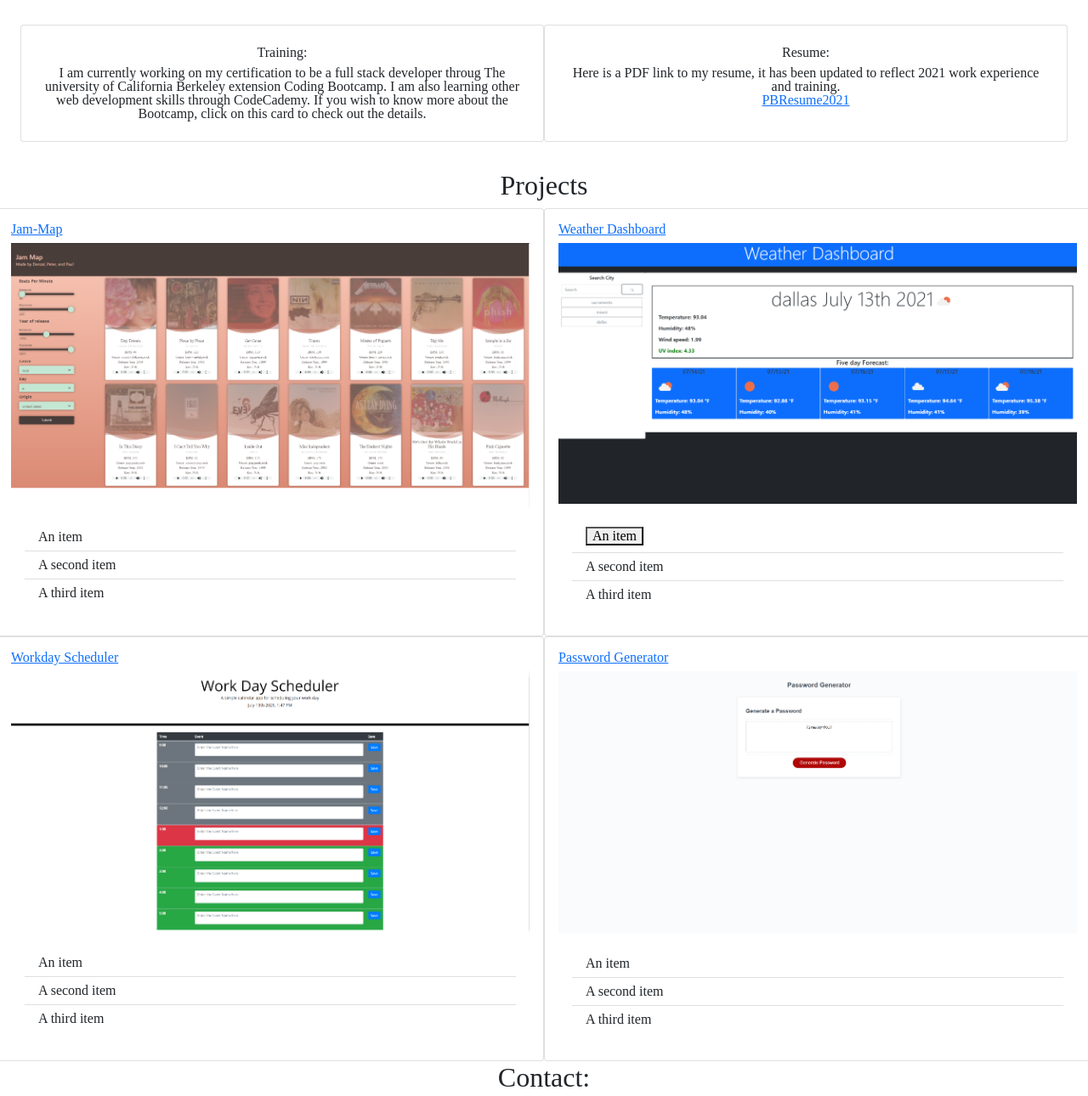
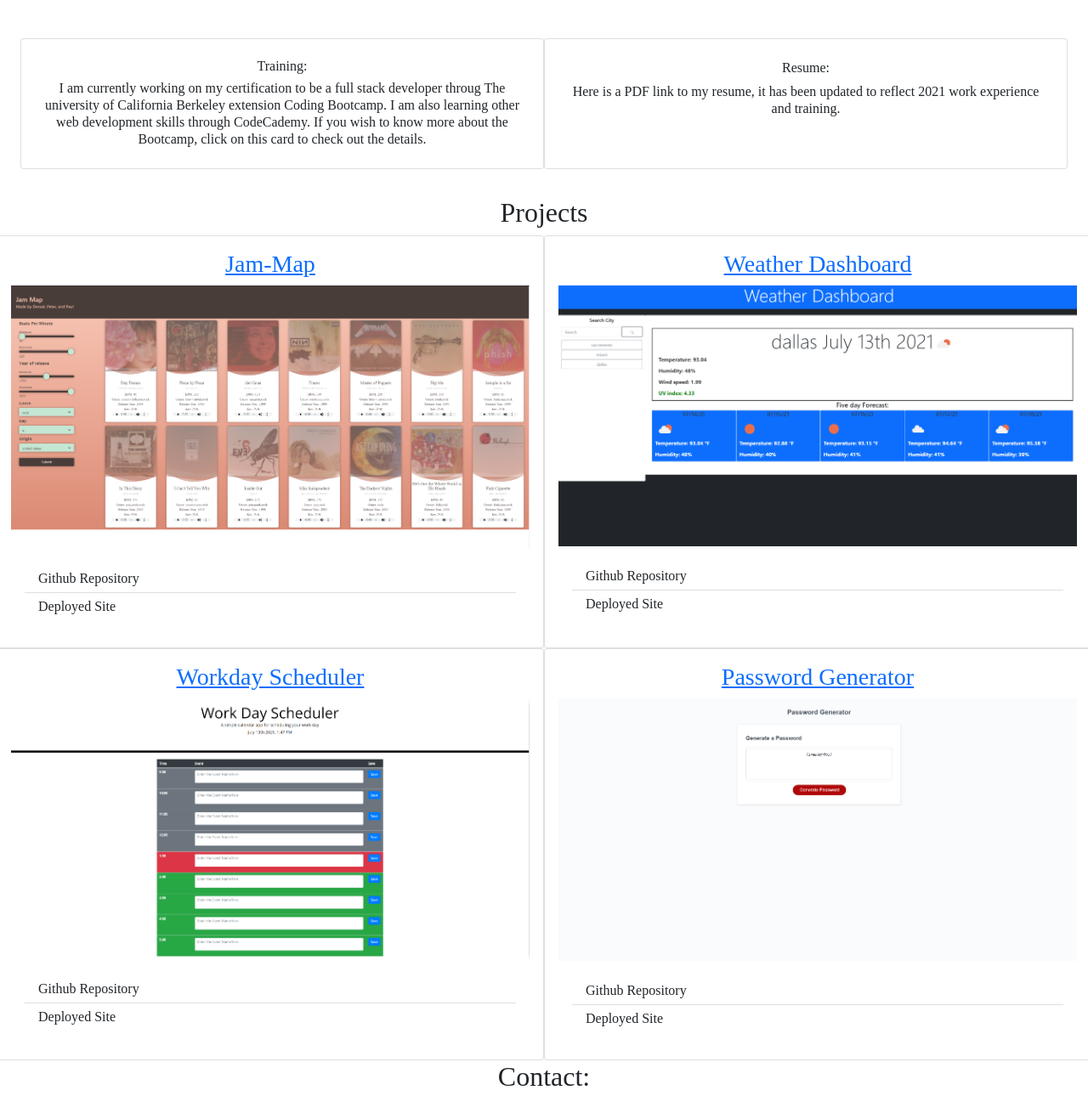
Before and after one commit to PN-Barnes/PN-Barnes.github.io, a plain HTML site: page index.html in a window 1280 px wide. Shown: the part 495-1785 px from the top of the page at 85% size. Drawn offline with nearby package versions, Linux system fonts and the light colour scheme.

Commit message:
more customization for content of cards for better user experience

```diff
--- a/index.html
+++ b/index.html
@@ -35,14 +35,14 @@
                 <div class="row g-3 p-4">
                     <article class=" card col-6 p-4 text-center background">
                         <h2 class="card-title">Background:</h2>
-                        <p class="card-text">My name is Paul Barnes. I am a 22 year old FullStack Developer from Sacramento, California.
+                        <p class="card-text lh-sm">My name is Paul Barnes. I am a 22 year old FullStack Developer from Sacramento, California.
                             I have traveled to multiple states for work related purposes and am now looking to settle for a
                             position located within my home state of California.
                         </p>
                     </article>
                     <article class=" card p-4 col-6 text-center skills">
                         <h2 class="card-title">Skills:</h2>
-                        <p class="card-text">I have been learning FullStack development from the beginning of 2021 with CodeCademy and recently going through
+                        <p class="card-text lh-sm">I have been learning FullStack development from the beginning of 2021 with CodeCademy and recently going through
                             the University of California Berkeley extension Coding Bootcamp. I also graduated from Louisiana State University in 2021 with a BA in
                             Film and Television Production.
                         </p>
@@ -51,12 +51,13 @@
                 <div class="row g-3 p-4">
                     <article class="card col-6 p-4 text-center resume">
                         <h2 class="card-title">Training:</h2>
-                        <p class="card-text">I am currently working on my certification to be a full stack developer throug The university of California Berkeley extension Coding Bootcamp. I am also learning other web development skills through CodeCademy. If you wish to know more about the Bootcamp, click on this card to check out the details.</p>
+                        <p class="card-text lh-sm">I am currently working on my certification to be a full stack developer throug The university of California Berkeley extension Coding Bootcamp. I am also learning other web development skills through CodeCademy. If you wish to know more about the Bootcamp, click on this card to check out the details.</p>
                     </article>
                     <article class="card col-6 p-4 text-center resume">
+                        <a class="lh-sm text-decoration-none link-dark stretched-link" href="./assets/Documents/PBResume2021.pdf">
                         <h2 class="card-title">Resume:</h2>
-                        <p class="card-text">Here is a PDF link to my resume, it has been updated to reflect 2021 work experience and training.</p>
-                        <a href="./assets/Documents/PBResume2021.pdf">PBResume2021</a>
+                        <p class="card-text lh-sm">Here is a PDF link to my resume, it has been updated to reflect 2021 work experience and training.</p>
+                        </a>
                     </article>
                 </div>
 
@@ -72,14 +73,13 @@
 
                         <section class="card col-6 p-3" id="numberGuesser">
                             <a class="card-link" href="https://pdpco.github.io/jam-map/">
-                            <h3 class="card-title">Jam-Map</h3>
+                            <h3 class="card-title text-center h3">Jam-Map</h3>
                             <img class="img-fluid img-thumbnai" src="./assets/images/jam-map.png" alt="screenshot of Jam Map the application"/>
                             </a>
                             <div class="card-body">
                                 <ul class="list-group list-group-flush">
-                                    <li class="list-group-item">An item</li>
-                                    <li class="list-group-item">A second item</li>
-                                    <li class="list-group-item">A third item</li>
+                                    <li class="list-group-item">Github Repository</li>
+                                    <li class="list-group-item">Deployed Site</li>
                                   </ul>
                             </div>
 
@@ -87,14 +87,13 @@
 
                         <section class="card col-6 p-3" id="whaleTalk">
                             <a class="card-link" href="https://pn-barnes.github.io/weather-dashboard/">
-                            <h3 class="card-title">Weather Dashboard</h3>
+                            <h3 class="card-title text-center h3">Weather Dashboard</h3>
                             <img class="img-fluid img"src="assets/images/weatherDashboard.png" alt="screenshot for the weatherdashboard by city">
                             </a>
                             <div class="card-body">
                                 <ul class="list-group list-group-flush">
-                                    <li class="list-group-item"><button>An item</button></li>
-                                    <li class="list-group-item">A second item</li>
-                                    <li class="list-group-item">A third item</li>
+                                    <li class="list-group-item">Github Repository</li>
+                                    <li class="list-group-item">Deployed Site</li>
                                   </ul>
                             </div>
                         </section>
@@ -104,28 +103,26 @@
                     <div class="row g-2">
                         <section class="card col-6 p-3" id="pianoKeys">
                             <a class="card-link" href="https://pn-barnes.github.io/WorkDay-Scheduler/">
-                            <h3 class="card-title">Workday Scheduler</h3>
+                            <h3 class="card-title text-center h3">Workday Scheduler</h3>
                             <img class="img-fluid"src="assets/images/workdayScheduler.png" alt="screenshot of the workday Scheduler">
                             </a>
                             <div class="card-body">
                                 <ul class="list-group list-group-flush">
-                                    <li class="list-group-item">An item</li>
-                                    <li class="list-group-item">A second item</li>
-                                    <li class="list-group-item">A third item</li>
+                                    <li class="list-group-item">Github Repository</li>
+                                    <li class="list-group-item">Deployed Site</li>
                                   </ul>
                             </div>
                         </section>
 
                         <section class="card col-6 p-3" id="mixedMessages">
                             <a class="card-link" href="https://pn-barnes.github.io/random-password-generator/">
-                            <h3 class="card-title">Password Generator</h3>
+                            <h3 class="card-title text-center h3">Password Generator</h3>
                             <img class="img-fluid"src="assets/images/passwordGenerator.png" alt="screenshot of the password Generator">
                             </a>
                             <div class="card-body">
                                 <ul class="list-group list-group-flush">
-                                    <li class="list-group-item">An item</li>
-                                    <li class="list-group-item">A second item</li>
-                                    <li class="list-group-item">A third item</li>
+                                    <li class="list-group-item">Github Repository</li>
+                                    <li class="list-group-item">Deployed Site</li>
                                   </ul>
                             </div>
                         </section>
```
